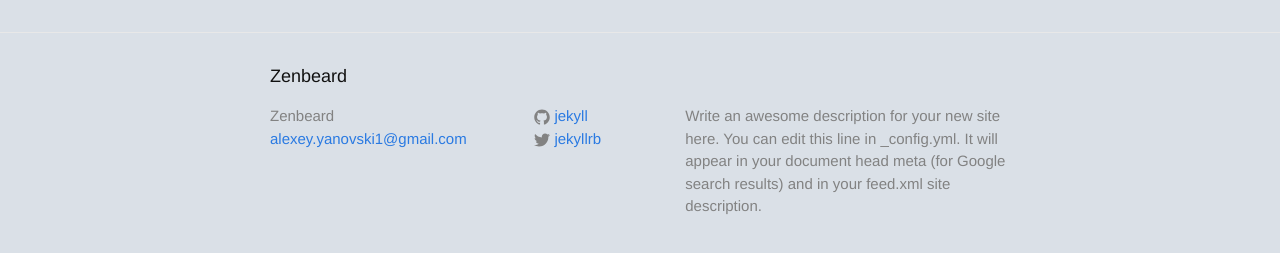
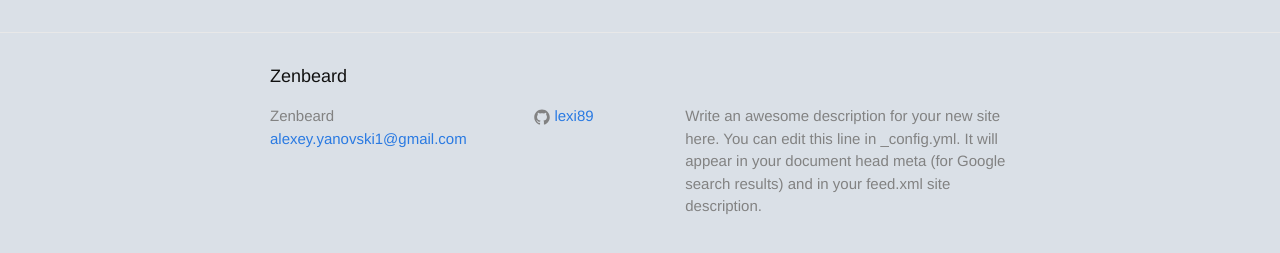
Before and after one commit to lexi89/zenbeard, a Jekyll site: the page built from index.html, in a window 1280 px wide and 900 px high, scrolled down 2954 px. Shown: the part 622-875 px from the top of the window. Built offline with Jekyll 4.4.1, drawn with Linux system fonts in a browser that asks for light colours.

Commit message:
changed baseURL

```diff
--- a/_config.yml
+++ b/_config.yml
@@ -12,10 +12,10 @@
   Write an awesome description for your new site here. You can edit this
   line in _config.yml. It will appear in your document head meta (for
   Google search results) and in your feed.xml site description.
-baseurl: "" # the subpath of your site, e.g. /blog
+baseurl: "/zenbeard" # the subpath of your site, e.g. /blog
 url: "http://yourdomain.com" # the base hostname & protocol for your site
-twitter_username: jekyllrb
-github_username:  jekyll
+twitter_username:
+github_username:  lexi89
 
 # Build settings
 markdown: kramdown
```
